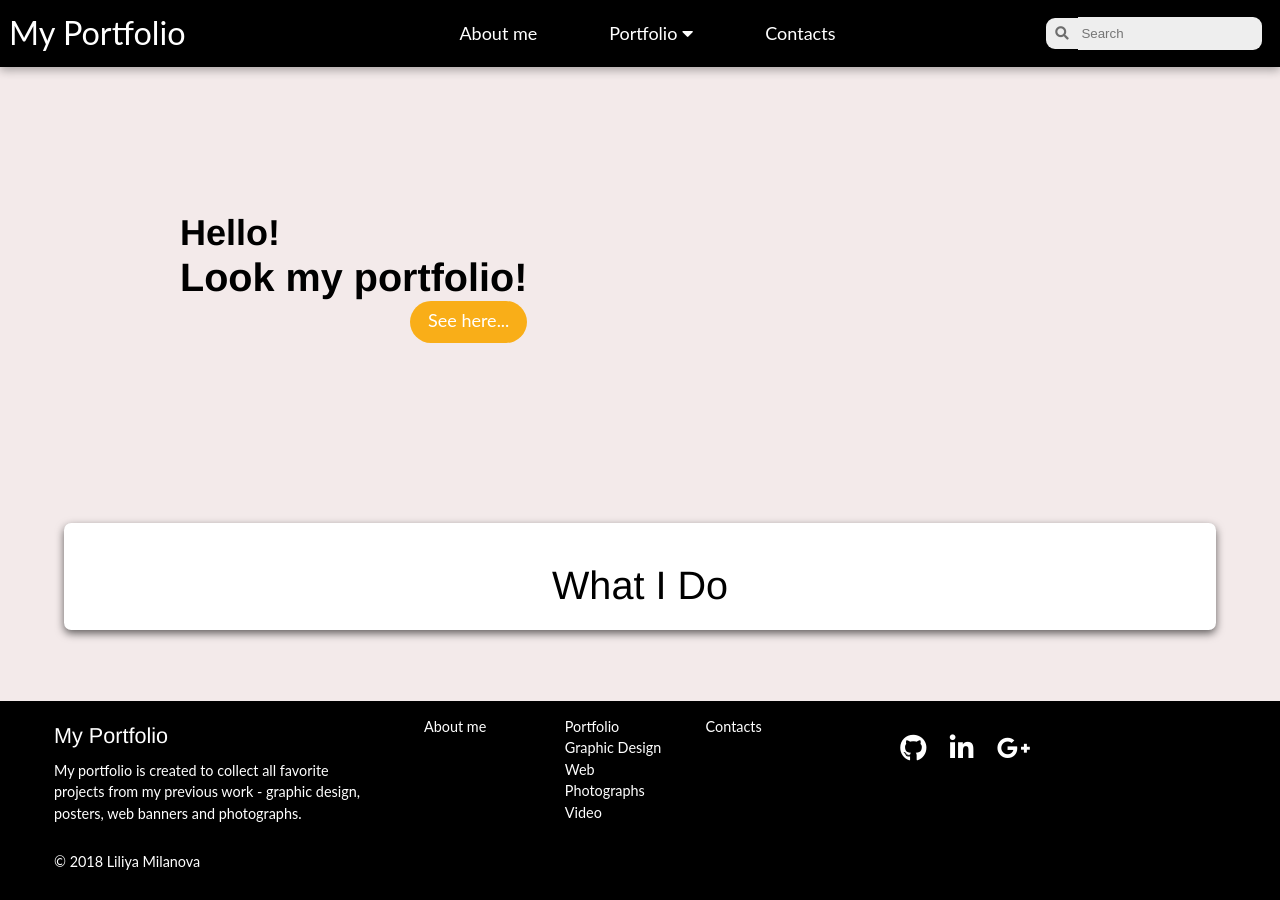
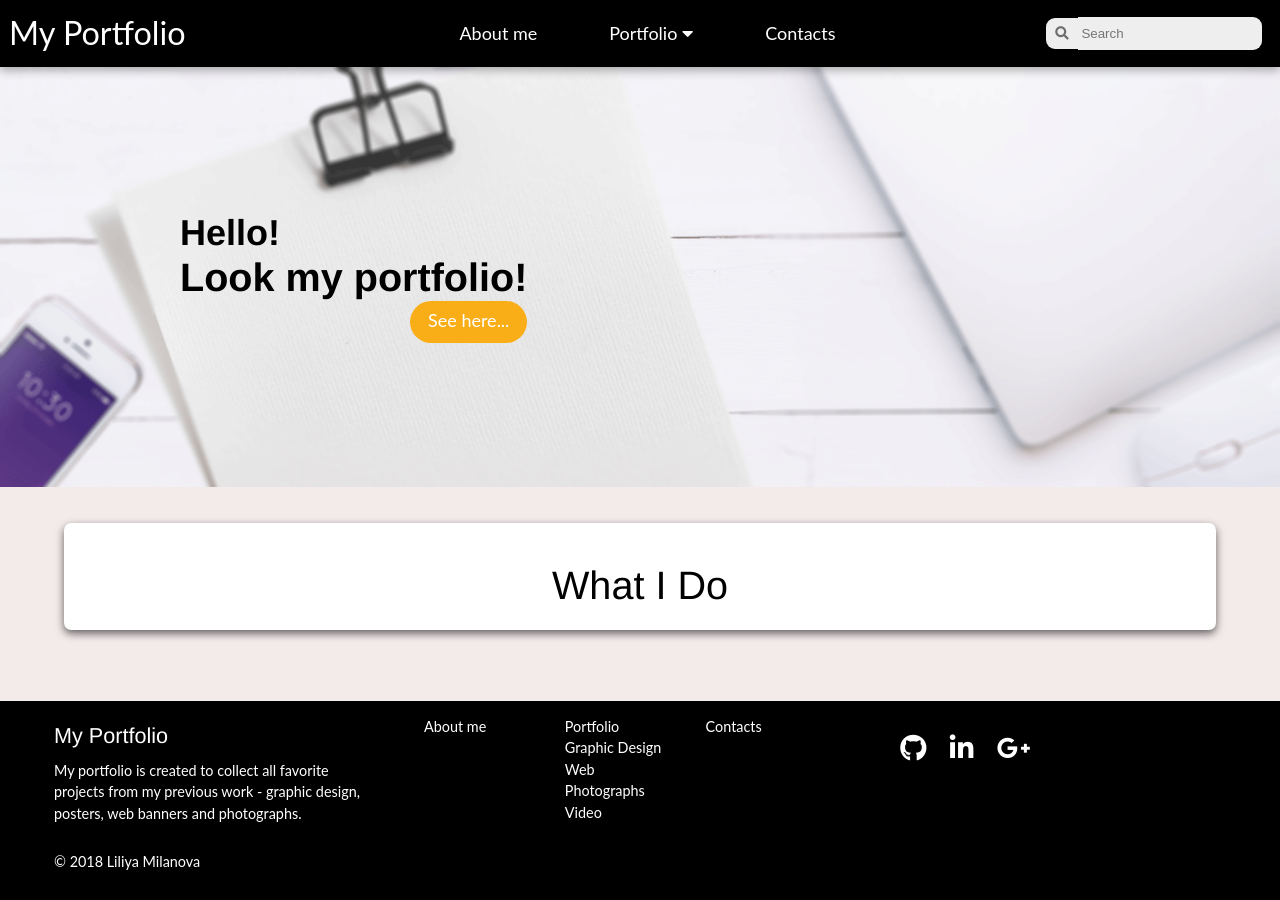
Before and after one commit to LiliyaMilanova/myportfolio, a Jekyll site: the page built from index.html, in a window 1280 px wide. Built offline with Jekyll 4.4.1, drawn with Linux system fonts in a browser that asks for light colours; nearby versions of some CDN libraries.

Commit message:
Update styles.css

```diff
--- a/css/styles.css
+++ b/css/styles.css
@@ -96,7 +96,7 @@ body {
 .header {
     display: flex;
     flex-wrap: wrap;
-    background-image: url({{site.baseurl}}/images/header.png);
+    background-image: url(/myportfolio/images/header.png);
     background-size: cover;
     padding: 8rem 0;
     max-width: 100%;
```
